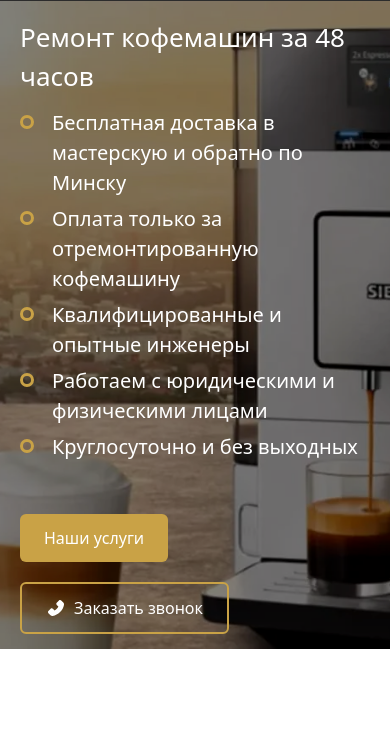
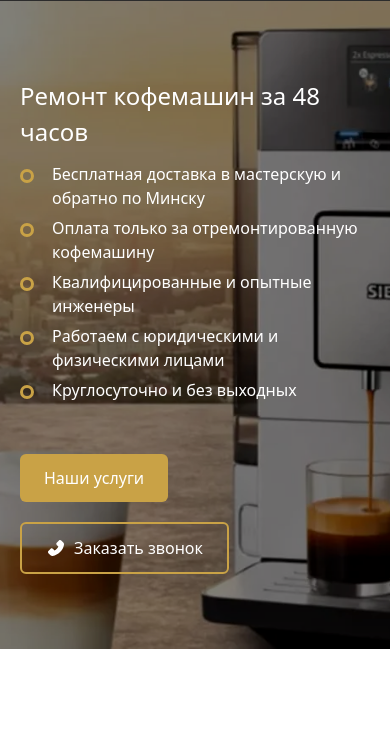
Before and after one commit to Mayki73/koferem, a Gatsby site: page / in a window 390 px wide. Shown: the part 111-844 px from the top of the page. Built offline with nearby package versions, Linux system fonts and the light colour scheme; Gatsby itself is replaced by a stand-in of ours.

Commit message:
fixed text size

```diff
--- a/src/styles/list.css
+++ b/src/styles/list.css
@@ -2,7 +2,7 @@
   list-style-type: none; /* Use the custom style */
   padding-left: 2rem; /* Add spacing between marker and text */
   position: relative;
-  font-size: 20px;
+  font-size: 16px;
 }
 
 .custom-list-item::before {
--- a/src/templates/IndexTemplate.tsx
+++ b/src/templates/IndexTemplate.tsx
@@ -52,10 +52,10 @@ const IndexPage: React.FC<PageProps> = ({ pageContext }: any) => {
         />
         <section className="relative max-w-6xl mx-5 md:mx-auto flex items-center h-[77vh]">
           <div className="space-y-3 md:space-y-5">
-            <h1 className="text-[26px] md:text-[50px] text-white">
+            <h1 className="text-[24px] md:text-[50px] text-white">
               Ремонт кофемашин за 48 часов
             </h1>
-            <ul className="text-white list-none space-y-1.5 md:space-y-3 text-[16px] md:text-base">
+            <ul className="text-white list-none space-y-1.5 md:space-y-3">
               <li key="free delivery" className="custom-list-item">
                 Бесплатная доставка в мастерскую и обратно по Минску
               </li>
```
